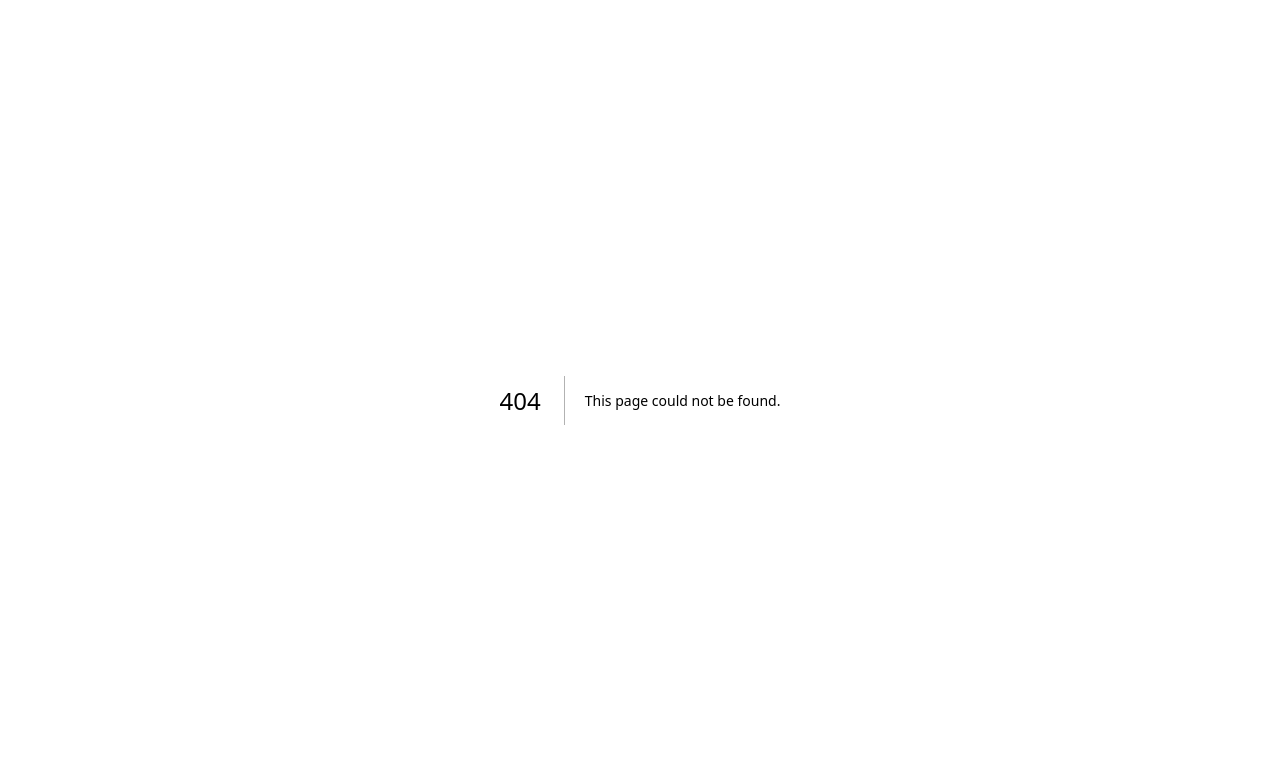
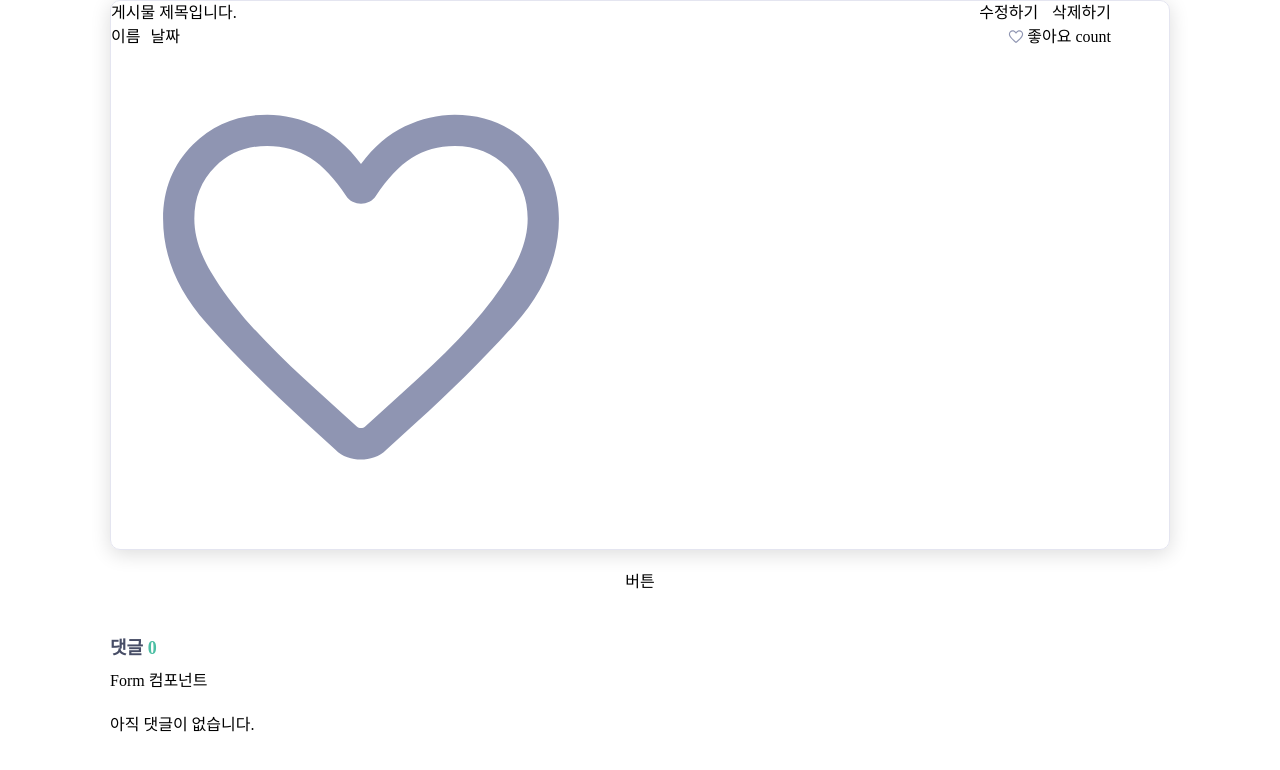
Before and after one commit to i-trust-you/wikid, a Next.js app: page /1 in a window 1280 px wide. Before the commit this address had no page. Shown: the top 770 px of the page. Built offline with nearby package versions, Linux system fonts and the light colour scheme; a web font is replaced by a local one.

Commit message:
feat : 게시글 상세 페이지 UI 구성 세팅

```diff
--- /dev/null
+++ b/app/(boards)/[boardId]/components/Article.tsx
@@ -0,0 +1,32 @@
+import Image from "next/image";
+
+import Heart from "../../../../public/icons/heart.svg";
+
+const Article = async () => {
+	return (
+		<div className="shadow-basic flex w-[1060px] flex-col gap-4 rounded-[10px] border">
+			<div className="flex w-[1000px] flex-col">
+				<div className="flex justify-between">
+					<h1>게시물 제목입니다.</h1>
+					<div className="flex justify-between gap-[14px]">
+						<button>수정하기</button>
+						<button>삭제하기</button>
+					</div>
+				</div>
+				<div className="flex justify-between">
+					<div className="flex gap-[10px]">
+						<span>이름</span>
+						<span>날짜</span>
+					</div>
+					<div className="flex items-center gap-[2px]">
+						<Image src={Heart} className="h-[18px] w-[18px]" alt="좋아요 버튼" />
+						<span>좋아요 count</span>
+					</div>
+				</div>
+				<Image src={Heart} alt="이미지 받아오기" height={300} width={500} />
+			</div>
+		</div>
+	);
+};
+
+export default Article;
--- /dev/null
+++ b/app/(boards)/[boardId]/components/Comment.tsx
@@ -0,0 +1,27 @@
+"use client";
+
+import React, { useState } from "react";
+
+import CommentItem from "./CommentItem";
+import EmptyState from "./EmptyState";
+
+// TODO:무한 스크롤
+const Comment = () => {
+	const [comments, setComments] = useState<Comment[]>([]);
+	const [isLoading, setIsLoading] = useState(false);
+	const [error, setError] = useState<string | null>(null);
+
+	if (comments && !comments.length) {
+		return <EmptyState text={"아직 댓글이 없습니다."} />;
+	} else {
+		return (
+			<div className="flex flex-col gap-6">
+				{comments.map((item) => (
+					<CommentItem item={item} key={`comment-${item.id}`} />
+				))}
+			</div>
+		);
+	}
+};
+
+export default Comment;
--- /dev/null
+++ b/app/(boards)/[boardId]/components/CommentItem.tsx
@@ -0,0 +1,32 @@
+import React from "react";
+
+import Delete from "../../../../public/icons/delete.svg";
+import Edit from "../../../../public/icons/edit.svg";
+import Profile from "../../../../public/icons/profile.svg";
+
+interface CommentItemProps {
+	item: Comment;
+}
+
+const CommentItem: React.FC<CommentItemProps> = ({ item }) => {
+	return (
+		<div className="shadow-basic flex h-[136px] gap-[20px] rounded-[10px] px-[30px] py-[22px]">
+			<Profile width={50} height={50} alt="작성자 사진" />
+			<div className="flex flex-col gap-[10px]">
+				<div className="flex flex-col gap-[6px]">
+					<div className="flex justify-between">
+						<h1>작성자</h1>
+						<div className="flex gap-5">
+							<Edit width={24} height={24} alt="수정 버튼" />
+							<Delete width={24} height={24} alt="삭제 버튼" />
+						</div>
+					</div>
+					<p>댓글 내용</p>
+				</div>
+				<p>날짜</p>
+			</div>
+		</div>
+	);
+};
+
+export default CommentItem;
--- /dev/null
+++ b/app/(boards)/[boardId]/components/EmptyState.tsx
@@ -0,0 +1,9 @@
+interface EmptyStateProps {
+	text: string;
+}
+
+const EmptyState: React.FC<EmptyStateProps> = ({ text }) => {
+	return <p>{text}</p>;
+};
+
+export default EmptyState;
--- /dev/null
+++ b/app/(boards)/[boardId]/page.tsx
@@ -0,0 +1,33 @@
+"use client";
+
+import { useState } from "react";
+
+import Article from "./components/Article";
+import Comment from "./components/Comment";
+
+interface paramsProps {
+	params: { id: string };
+}
+
+const BoardDetail = ({ params: { id } }: paramsProps) => {
+	const [commentCount, setCommentsCount] = useState(0);
+	return (
+		<div className="m-auto flex w-[1060px] flex-col gap-5">
+			<Article />
+
+			<div className="relative flex h-[45px] w-[140ox] justify-center">버튼</div>
+
+			<div className="flex flex-col gap-2">
+				<div className="text-2lg font-semibold text-gray-500">
+					댓글 <span className="text-primary-200">{commentCount}</span>
+				</div>
+				{/* <Form /> */}
+				Form 컴포넌트
+			</div>
+
+			<Comment />
+		</div>
+	);
+};
+
+export default BoardDetail;
```
